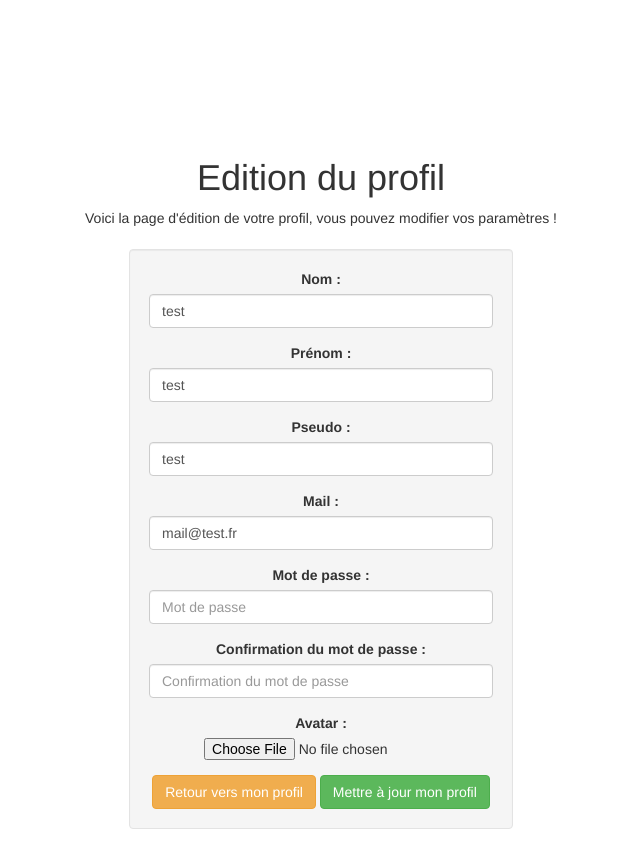
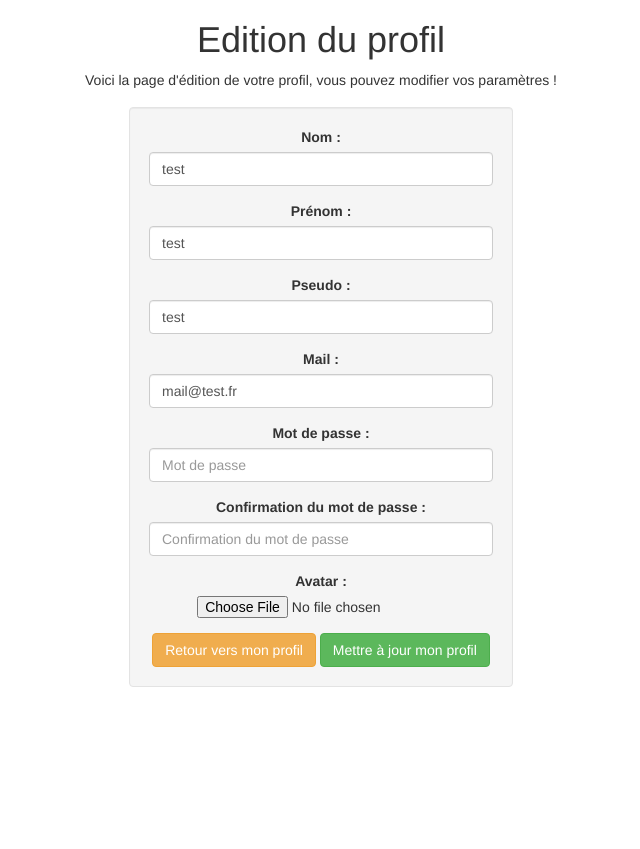
Before and after one commit to Christopher62/Evaluation---Simplon, a PHP site: page /pages/editionprofil.php in a window 768 px wide. Shown: the whole page, without its empty margins (63-703 px from the left). After the commit the page ends 687 px from the top, so only its background shows below. Run offline with PHP 8.4, Linux system fonts and the light colour scheme; the visitor is signed in with stand-in values (Sample User, id 1); data comes from the database, SQL or seed files in the repository.

Commit message:
Added style for tablets device

```diff
--- a/style/css/christopher.css
+++ b/style/css/christopher.css
@@ -1 +1 @@
-#navigation{border-radius:0;text-transform:uppercase}#navigation a{color:#FFF;outline:none}#navigation #logo{height:22px;width:24px}#navigation .dropdown a{text-transform:none}#navigation .dropdown li a{color:#000;text-transform:none}#toTop{color:#00A1D0;right:1%;top:90%;position:fixed;z-index:100;overflow:hidden;text-decoration:none;outline:none;display:none}.profil-table{margin-top:2%;width:80%}.profil-table th,.profil-table td{text-align:center}.notfound-table{width:20%}.notfound-table th,.notfound-table td{text-align:center}.notfound-table td li{list-style-type:none}#inscription{margin-top:18%}#inscription h1{text-align:center}#inscription p{text-align:center;width:80%;margin-left:10%}.inscription-form{margin-top:1%}#edition{margin-top:18%}#edition h1,#edition p{text-align:center}.edition-form{margin-top:1.5%}.edition-form #avatar{margin-left:16%}.img-width{width:200px}@media (max-width:767px){#inscription{margin-top:0}#inscription p{width:100%;margin-left:0}.inscription-form{margin-top:0;margin-left:4%;width:92%}.dropdown-menu li a{color:#FFF !important}}@media (min-width:768px) and (max-width:992px){#inscription{margin-top:0}.inscription-form{margin-top:0}}
+#navigation{border-radius:0;text-transform:uppercase}#navigation a{color:#FFF;outline:none}#navigation #logo{height:22px;width:24px}#navigation .dropdown a{text-transform:none}#navigation .dropdown li a{color:#000;text-transform:none}#toTop{color:#00A1D0;right:1%;top:90%;position:fixed;z-index:100;overflow:hidden;text-decoration:none;outline:none;display:none}.profil-table{margin-top:2%;width:80%}.profil-table th,.profil-table td{text-align:center}.notfound-table{width:20%}.notfound-table th,.notfound-table td{text-align:center}.notfound-table td li{list-style-type:none}#inscription{margin-top:18%}#inscription h1{text-align:center}#inscription p{text-align:center;width:80%;margin-left:10%}.inscription-form{margin-top:1%}#edition{margin-top:18%}#edition h1,#edition p{text-align:center}.edition-form{margin-top:1.5%}.edition-form #avatar{margin-left:16%}.img-width{width:200px}@media (max-width:767px){#inscription{margin-top:0}#inscription p{width:100%;margin-left:0}.inscription-form{margin-top:0;margin-left:4%;width:92%}.dropdown-menu li a{color:#FFF !important}}@media (min-width:768px) and (max-width:992px){#inscription{margin-top:0}.inscription-form{margin-top:0}#edition{margin-top:0}.edition-form{margin-top:1%}.edition-form #avatar{margin-left:14%}}
--- a/style/less/christopher.less
+++ b/style/less/christopher.less
@@ -118,4 +118,13 @@
     margin-top: 0;
   }
   /* ---- PAGE EDITION PROFIL ---- */
+  #edition{
+    margin-top: 0;
+  }
+  .edition-form{
+    margin-top: 1%;
+    #avatar{
+      margin-left: 14%;
+    }
+  }
 }
```
